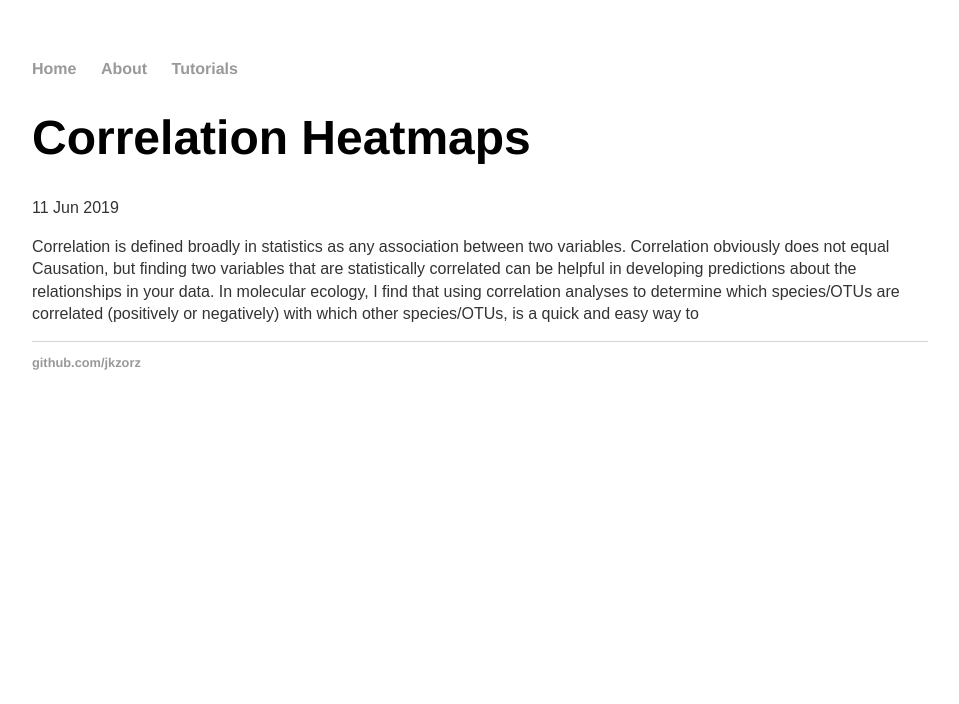
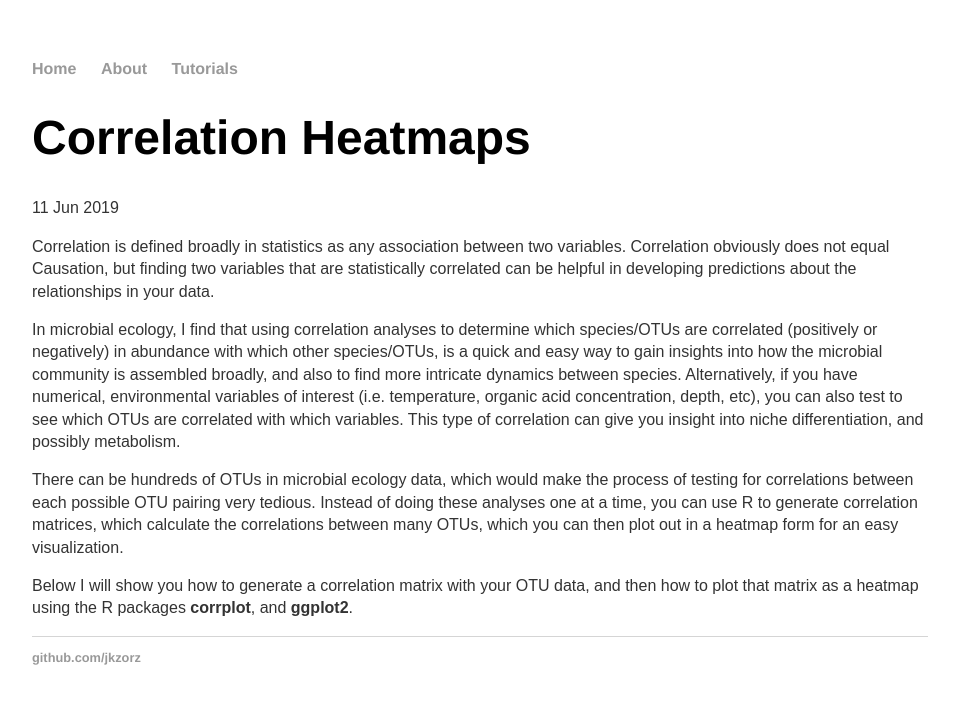
Before and after one commit to jkzorz/jkzorz.github.io, a Jekyll site: the page built from _posts/2019-06-11-Correlation-heatmaps.md, in a window 1280 px wide. Shown: the top 704 px of the page, without its empty margins (160-1119 px from the left). Built offline with Jekyll 4.4.1, drawn with Linux system fonts in a browser that asks for light colours.

Commit message:
Update 2019-06-11-Correlation-heatmaps.md

```diff
--- a/_posts/2019-06-11-Correlation-heatmaps.md
+++ b/_posts/2019-06-11-Correlation-heatmaps.md
@@ -1,8 +1,13 @@
 ---
 layout: post
 title: "Correlation Heatmaps"
-date: 2019-06-11
 ---
 
 
-Correlation is defined broadly in statistics as any association between two variables. Correlation obviously does not equal Causation, but finding two variables that are statistically correlated can be helpful in developing predictions about the relationships in your data.  In molecular ecology, I find that using correlation analyses to determine which species/OTUs are correlated (positively or negatively) with which other species/OTUs, is a quick and easy way to
+Correlation is defined broadly in statistics as any association between two variables. Correlation obviously does not equal Causation, but finding two variables that are statistically correlated can be helpful in developing predictions about the relationships in your data.
+
+In microbial ecology, I find that using correlation analyses to determine which species/OTUs are correlated (positively or negatively) in abundance with which other species/OTUs, is a quick and easy way to gain insights into how the microbial community is assembled broadly, and also to find more intricate dynamics between species.  Alternatively, if you have numerical, environmental variables of interest (i.e. temperature, organic acid concentration, depth, etc), you can also test to see which OTUs are correlated with which variables. This type of correlation can give you insight into niche differentiation, and possibly metabolism.
+
+There can be hundreds of OTUs in microbial ecology data, which would make the process of testing for correlations between each possible OTU pairing very tedious. Instead of doing these analyses one at a time, you can use R to generate correlation matrices, which calculate the correlations between many OTUs, which you can then plot out in a heatmap form for an easy visualization.
+
+Below I will show you how to generate a correlation matrix with your OTU data, and then how to plot that matrix as a heatmap using the R packages <b>corrplot</b>, and <b>ggplot2</b>.
```
